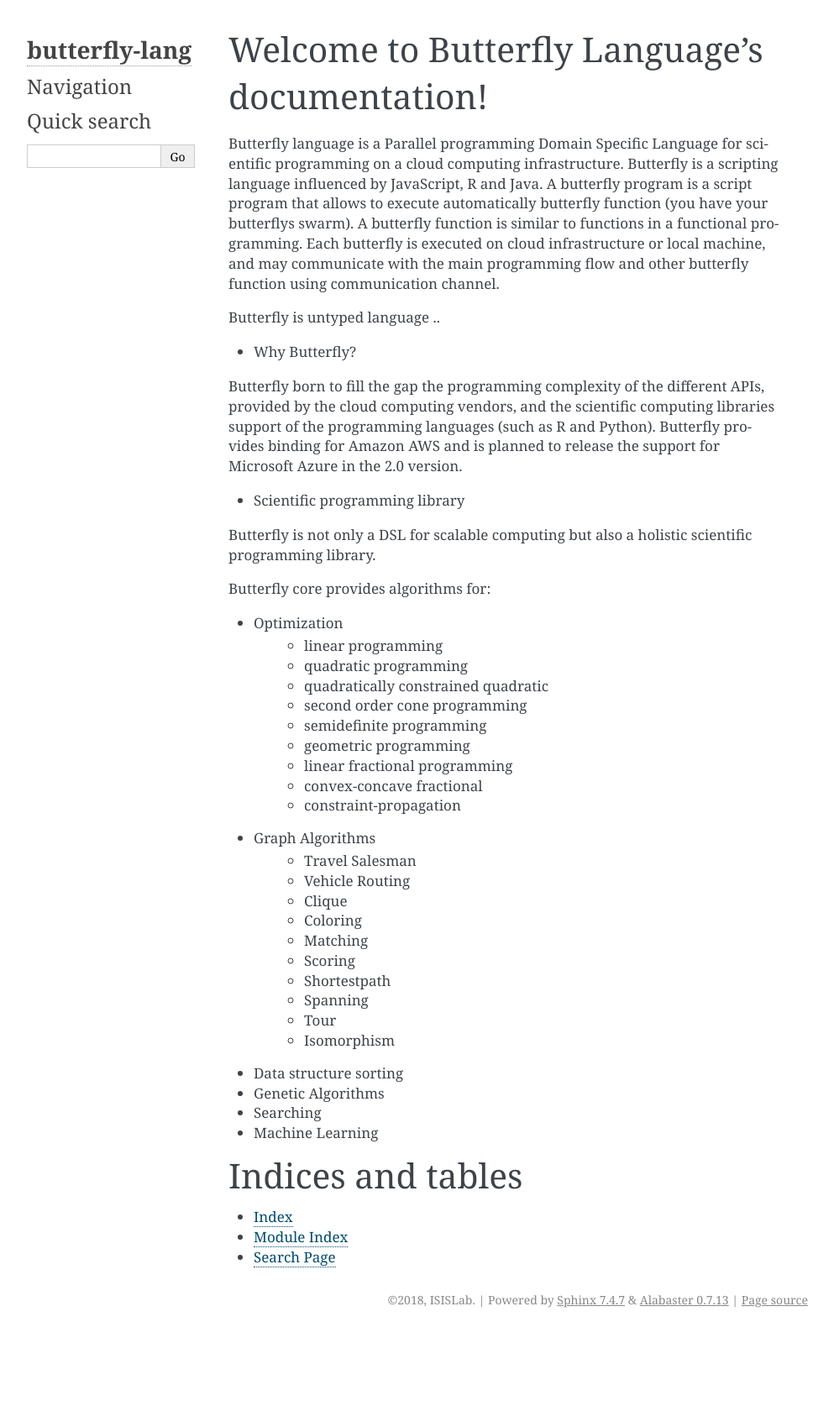
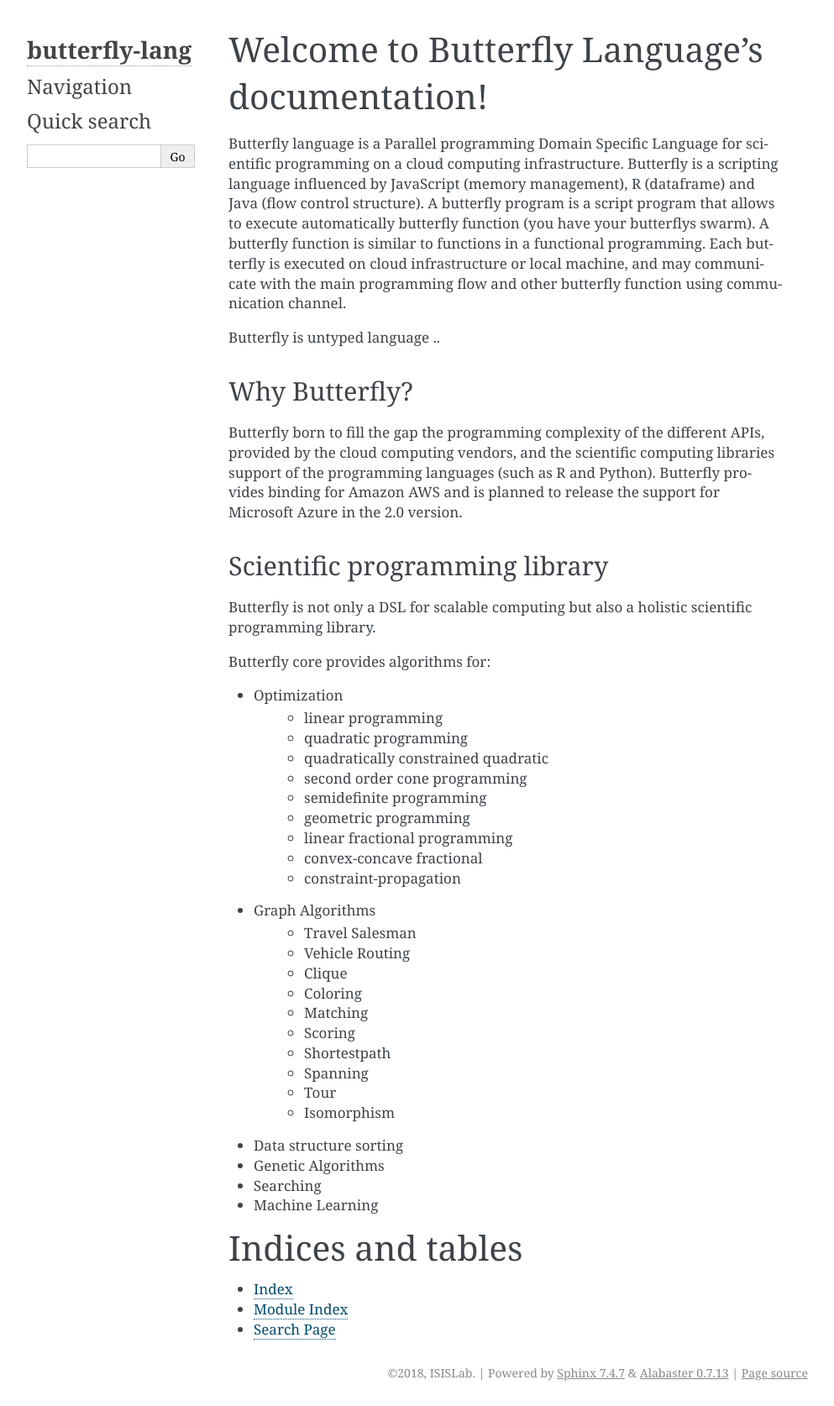
Before and after one commit to spagnuolocarmine/FLY-language, a Sphinx documentation site: the page built from docs/source/index.rst, in a window 1280 px wide. Shown: the whole page at 84% size, without its empty margins (148-1141 px from the left). Built offline with Sphinx 7.4.7, drawn with Linux system fonts in a browser that asks for light colours; before the commit the page ends 1587 px from its top, so only the background shows below that.

Commit message:
Update index.rst

```diff
--- a/docs/source/index.rst
+++ b/docs/source/index.rst
@@ -8,7 +8,7 @@ Welcome to Butterfly Language's documentation!
 
 Butterfly language is a Parallel programming Domain Specific Language
 for scientific programming on a cloud computing infrastructure.
-Butterfly is a scripting language influenced by JavaScript, R and Java.
+Butterfly is a scripting language influenced by JavaScript (memory management), R (dataframe) and Java (flow control structure).
 A butterfly program is a script program that allows to execute automatically
 butterfly function (you have your butterflys swarm).
 A butterfly function is similar to functions in a functional programming.
@@ -18,7 +18,8 @@ butterfly function using communication channel.
 
 Butterfly is untyped language ..
 
-* Why Butterfly?
+Why Butterfly?
+---------------
 
 Butterfly born to fill the gap the programming complexity of the different APIs,
 provided by the cloud computing vendors, and the scientific computing
@@ -26,7 +27,8 @@ libraries support of the programming languages (such as R and Python).
 Butterfly provides binding for Amazon AWS and is planned to release
 the support for Microsoft Azure in the 2.0 version.
 
-* Scientific programming library
+Scientific programming library
+---------------
 
 Butterfly is not only a DSL for scalable computing but also a holistic scientific programming library.
 
```
